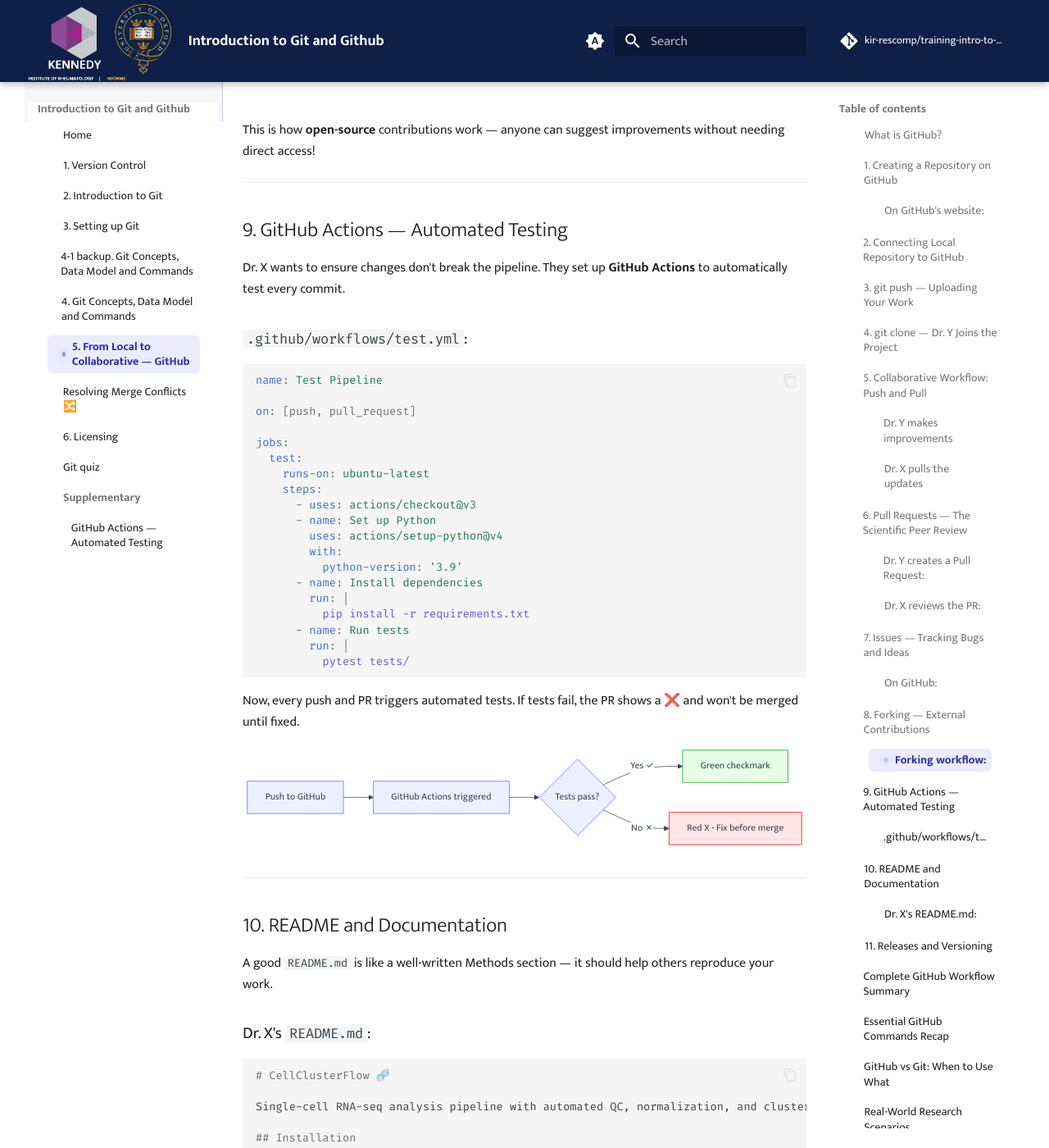
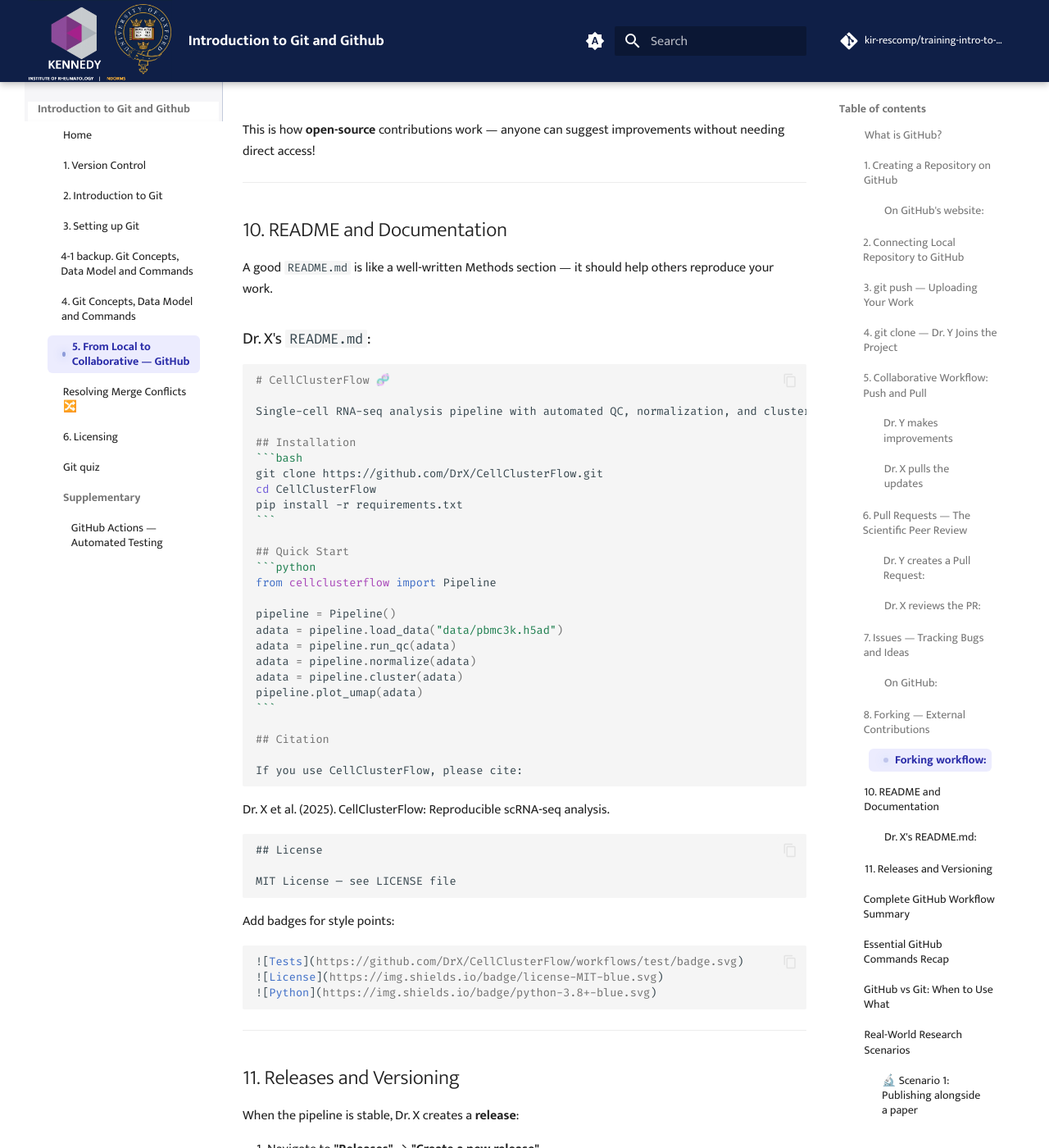
Before and after one commit to kir-rescomp/training-intro-to-git-github, an MkDocs documentation site: the page built from docs/5.from_git_to_github.md, in a window 1280 px wide and 1400 px high, scrolled down 9159 px. Shown: the whole window at 82% size. Built offline with MkDocs 1.6.1 and Material for MkDocs 9.7.7, drawn with Linux system fonts in a browser that asks for light colours; comment, search, counter and statistics services are not loaded.

Commit message:
remove github actions section from intro to github page

`````diff
--- a/docs/5.from_git_to_github.md
+++ b/docs/5.from_git_to_github.md
@@ -326,47 +326,6 @@ This is how **open-source** contributions work — anyone can suggest improvemen
 
 ---
 
-## 9. GitHub Actions — Automated Testing
-
-Dr. X wants to ensure changes don't break the pipeline. They set up **GitHub Actions** to automatically test every commit.
-
-### `.github/workflows/test.yml`:
-````yaml
-name: Test Pipeline
-
-on: [push, pull_request]
-
-jobs:
-  test:
-    runs-on: ubuntu-latest
-    steps:
-      - uses: actions/checkout@v3
-      - name: Set up Python
-        uses: actions/setup-python@v4
-        with:
-          python-version: '3.9'
-      - name: Install dependencies
-        run: |
-          pip install -r requirements.txt
-      - name: Run tests
-        run: |
-          pytest tests/
-````
-
-Now, every push and PR triggers automated tests. If tests fail, the PR shows a ❌ and won't be merged until fixed.
-````mermaid
-flowchart LR
-  A[Push to GitHub] --> B[GitHub Actions triggered]
-  B --> C{Tests pass?}
-  C -->|Yes ✓| D[Green checkmark]
-  C -->|No ✗| E[Red X - Fix before merge]
-
-  style D fill:#e6ffe6,stroke:#0a0
-  style E fill:#ffe6e6,stroke:#f00
-````
-
----
-
 ## 10. README and Documentation
 
 A good `README.md` is like a well-written Methods section — it should help others reproduce your work.
`````
